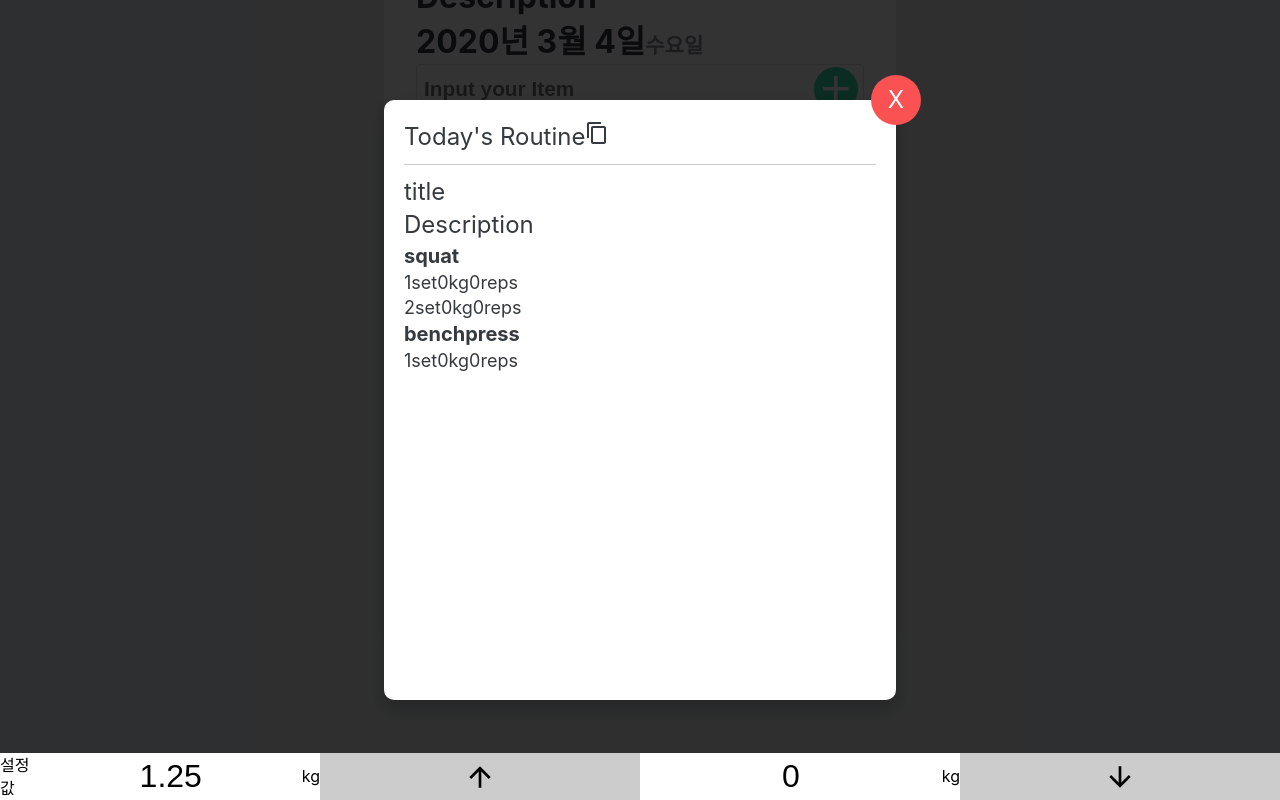
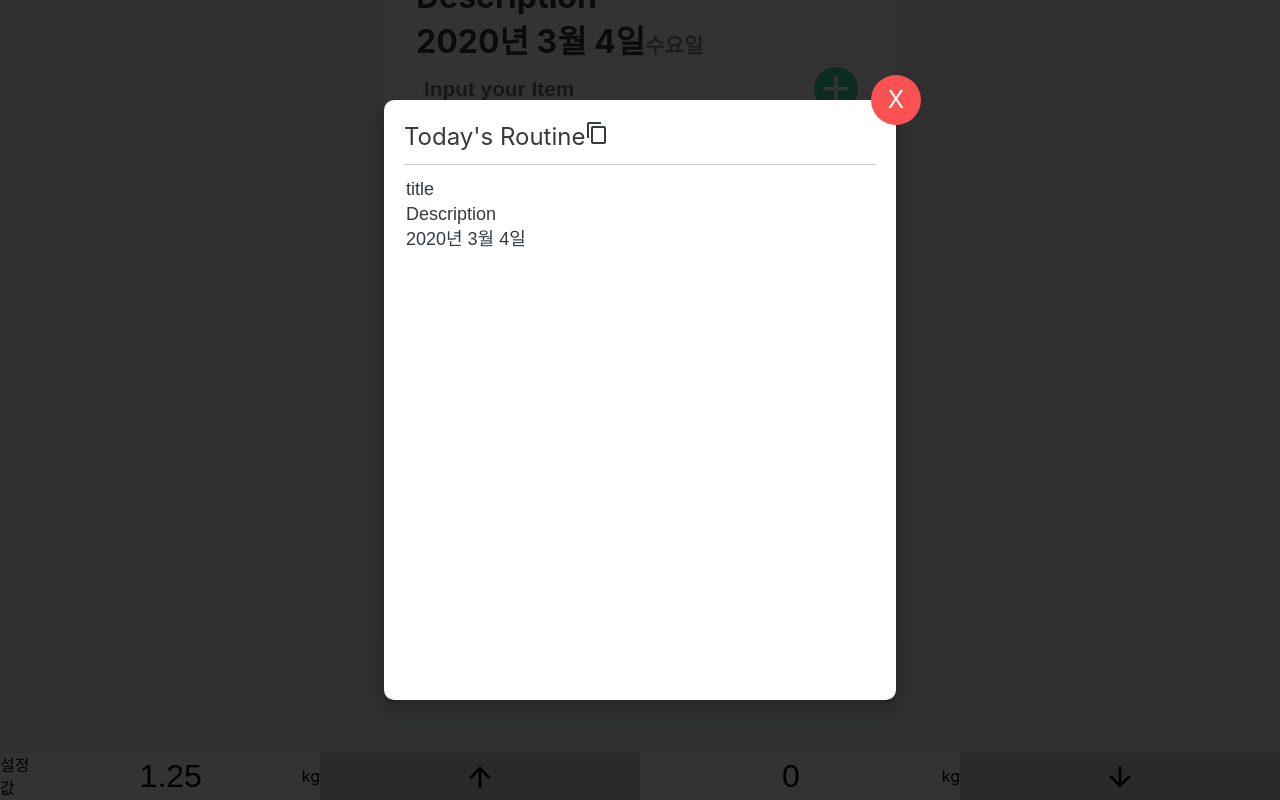
Before and after one commit to mooniljoo/web_my_workout_report, a React (Create React App) app: page / in a window 1280 px wide. Both pictures are taken after a click on the button 640 px from the left and 864 px from the top of the page. Shown: the part 214-1014 px from the top of the page. Built offline with nearby package versions, Linux system fonts and the light colour scheme.

Commit message:
루틴 복사 기능 구현, textarea로 대체

```diff
--- a/src/components/RoutineBody.js
+++ b/src/components/RoutineBody.js
@@ -10,8 +10,8 @@ function TextWorkoutListBlock({ workoutItem }) {
     <ul>
       <TextWorkoutList>
         <div className="name">{workoutItem.name}</div>
-        {Object.values(workoutItem.sets).map(set => (
-          <div className="set">
+        {Object.values(workoutItem.sets).map((set, index1) => (
+          <div className="set" key="index1">
             <span>{set.set}set</span>
             <span>{set.weight}kg</span>
             <span>{set.reps}reps</span>
@@ -24,22 +24,44 @@ function TextWorkoutListBlock({ workoutItem }) {
 
 function RoutineBody({ routine }) {
   const [open, setOpen] = useState(false);
+  const [copyText, setCopyText] = useState("");
+  const [readonly, setReadonly] = useState(true);
   const [copyState, setCopyState] = useState({
-    value: "Sorry, This is under test.",
+    value: copyText,
     copied: false
   });
-  const onToggle = () => {
-    setOpen(!open);
+  const openPop = () => {
+    setOpen(true);
+    setCopyText(
+      (
+        routine.title +
+        "\n" +
+        routine.desc +
+        "\n" +
+        routine.createdAt +
+        "\n" +
+        Object.values(routine.workoutItems).map(
+          workoutItem =>
+            workoutItem.name +
+            "\n" +
+            Object.values(workoutItem.sets).map(
+              set => set.set + "set " + set.weight + "kg " + set.reps + "reps\n"
+            )
+        )
+      ).replace(/,/gi, "")
+    );
   };
   const closePop = () => {
     setOpen(false);
   };
   const onClick = ({ target: { innerHTML } }) => {
+    console.log(copyText);
     console.log(`Clicked on "${innerHTML}"!`); // eslint-disable-line
   };
-  const onCopy = () => {
-    setCopyState({ copied: true });
+  const onEdit = () => {
+    setReadonly(!readonly);
   };
+
   return (
     <>
       <WorkoutListBlock>
@@ -53,9 +75,8 @@ function RoutineBody({ routine }) {
             <Head>
               Today's Routine
               <CopyToClipboard
-                onCopy={onCopy}
                 // options={{ message: "Whoa!" }}
-                text={copyState.value}
+                text={copyText}
               >
                 <CopyButton onClick={onClick}>
                   <MdContentCopy />
@@ -63,30 +84,45 @@ function RoutineBody({ routine }) {
               </CopyToClipboard>
             </Head>
             <Body>
-              <div>{routine.title}</div>
+              <Textarea
+                // onClick={onEdit}
+                onChange={e => setCopyText(e.target.value)}
+                readOnly={readonly}
+                value={copyText}
+              />
+              {/* <div>{routine.title}</div>
               <div>{routine.desc}</div>
               {Object.values(routine.workoutItems).map((workoutItem, index) => (
                 <TextWorkoutListBlock key={index} workoutItem={workoutItem} />
-              ))}
+              ))} */}
             </Body>
           </Pop>
-
           {copyState.copied && <MessageBottom>Copied.</MessageBottom>}
         </DarkBackground>
       )}
-      <CircleButton onClick={onToggle}>
-        {open ? <MdArrowBack /> : <MdCheck />}
+      <CircleButton onClick={openPop}>
+        <MdCheck />
       </CircleButton>
     </>
   );
 }
+const Textarea = styled.textarea`
+  resize: none;
+  width: 100%;
+  height: 100%;
+  outline: none;
+  border: none;
+  font-size: 18px;
+  font-size: 18px;
+  color: #343a40;
+`;
 const MessageBottom = styled.div`
   display: flex;
   align-items: center;
 
   width: 90%;
   position: absolute;
-  bottom: 100px;
+  bottom: -100px;
   left: 0;
   right: 0;
   margin-left: auto;
@@ -95,20 +131,17 @@ const MessageBottom = styled.div`
   border-radius: 10px;
   color: #fff;
   background: rgba(51, 51, 51, 0.7);
-  transition: 0.125s all ease-in;
-  animation-duration: 1s;
-  animation-name: slideUp;
-  animation-iteration-count: 1;
-  animation-direction: alternate;
-  @keyframes slideUp {
-    from {
-      opacity: 0.7;
-      transform: translate(0, 100px);
-    }
 
-    to {
+  opacity: 0.7;
+  animation-name: SlideUp;
+  animation-duration: 4s;
+  animation-timing-function: ease-in-out;
+
+  @keyframes SlideUp {
+    30%,
+    70% {
       opacity: 1;
-      transform: translate(0, 0);
+      bottom: 100px;
     }
   }
 `;
@@ -140,7 +173,7 @@ const DarkBackground = styled.div`
   position: fixed;
   left: 0;
   top: 0;
-  z-index: 98;
+  z-index: 99;
   width: 100%;
   height: 100%;
   display: flex;
@@ -163,7 +196,9 @@ const Pop = styled.div`
 
   width: 80%;
   max-width: 512px;
-  height: 600px;
+  height: 80%;
+  min-height: 400px;
+  max-height: 600px;
   padding-top: 20px;
   padding-bottom: 20px;
   padding-left: 20px;
--- a/src/modules/routines.js
+++ b/src/modules/routines.js
@@ -49,36 +49,36 @@ const initialState = {
     createdAt: dateString,
     desc: "Description",
     workoutItems: {
-      squat: {
-        name: "squat",
-        sets: {
-          1: {
-            set: 1,
-            reps: 0,
-            weight: 0
-          },
-          2: {
-            set: 2,
-            reps: 0,
-            weight: 0
-          }
-        }
-      },
-      benchpress: {
-        name: "benchpress",
-        sets: {
-          1: {
-            set: 1,
-            reps: 0,
-            weight: 0
-          }
-          // 2: {
-          //   set: 2,
-          //   reps: 0,
-          //   weight: 0
-          // }
-        }
-      }
+      // squat: {
+      //   name: "squat",
+      //   sets: {
+      //     1: {
+      //       set: 1,
+      //       reps: 0,
+      //       weight: 0
+      //     },
+      //     2: {
+      //       set: 2,
+      //       reps: 0,
+      //       weight: 0
+      //     }
+      //   }
+      // },
+      // benchpress: {
+      //   name: "benchpress",
+      //   sets: {
+      //     1: {
+      //       set: 1,
+      //       reps: 0,
+      //       weight: 0
+      //     }
+      //     2: {
+      //       set: 2,
+      //       reps: 0,
+      //       weight: 0
+      //     }
+      //   }
+      // }
     }
   }
 };
```
